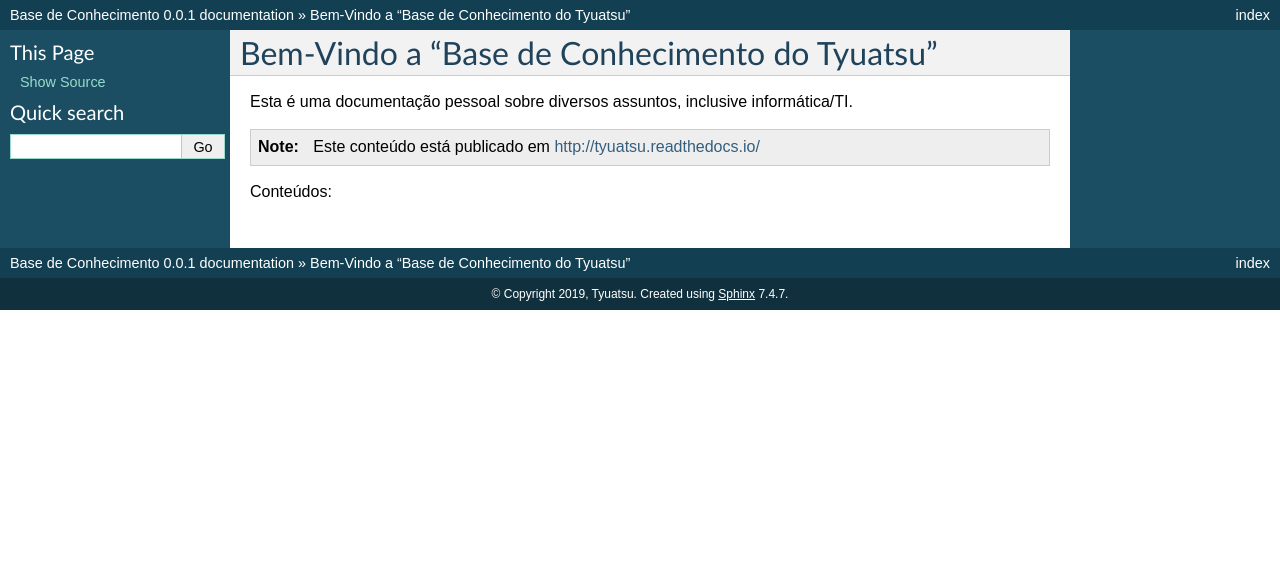
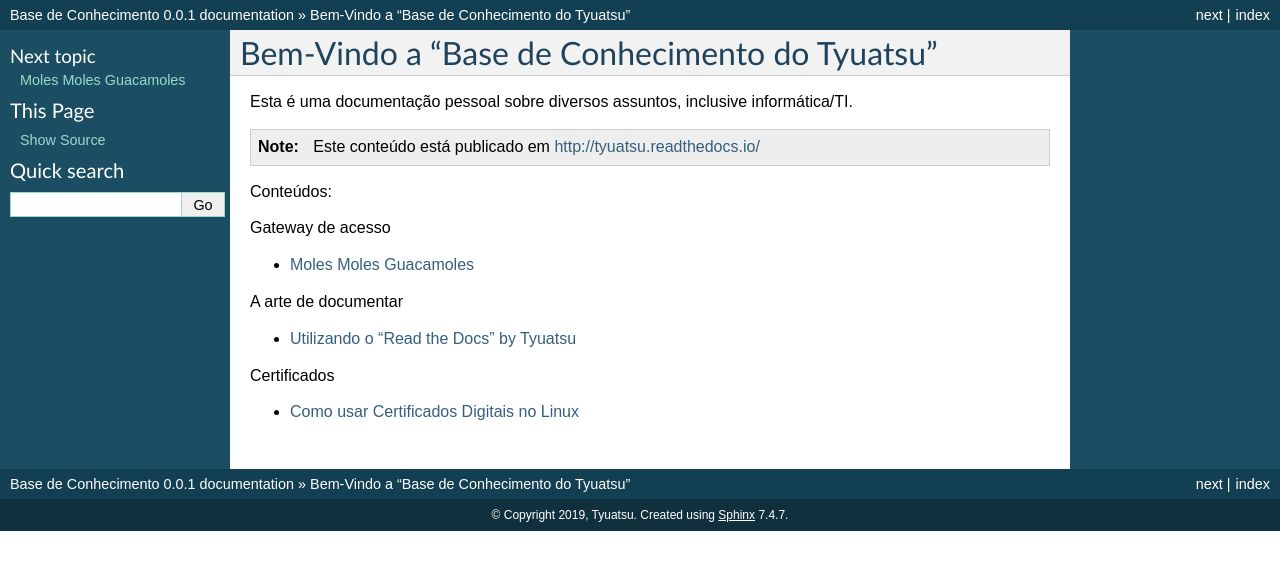
Before and after one commit to tyuatsu/base, a Sphinx documentation site: the page built from source/index.rst, in a window 1280 px wide. Shown: the top 570 px of the page. Built offline with Sphinx 7.4.7, drawn with Linux system fonts in a browser that asks for light colours; pages that are not in the unit, such as notebooks, are missing from menus.

Commit message:
A arte de documentar

```diff
--- a/source/index.rst
+++ b/source/index.rst
@@ -33,3 +33,24 @@ Conteúdos:
     :caption: Jesus Cristo
 
     Jesus
+
+.. _guacamole:
+.. toctree::
+   :maxdepth: 1
+   :caption: Gateway de acesso
+
+   guacamole
+
+.. _docs-readthedocs:
+.. toctree::
+   :maxdepth: 1
+   :caption: A arte de documentar
+
+   docs-readthedocs
+
+.. _certificados-digitais:
+.. toctree::
+    :maxdepth: 1
+    :caption: Certificados
+
+    certificados-digitais
```
Also changed, not shown: 5 other files.
